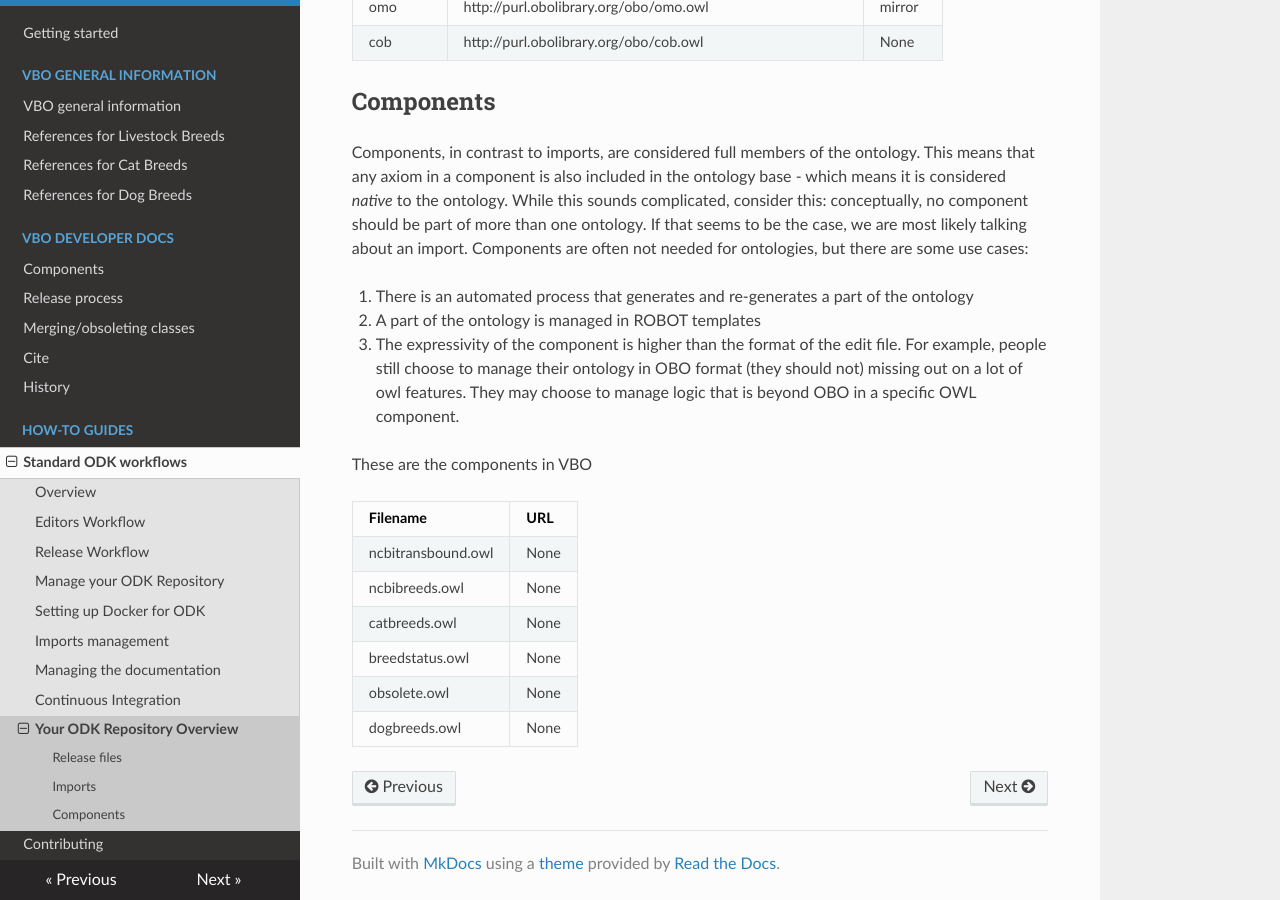
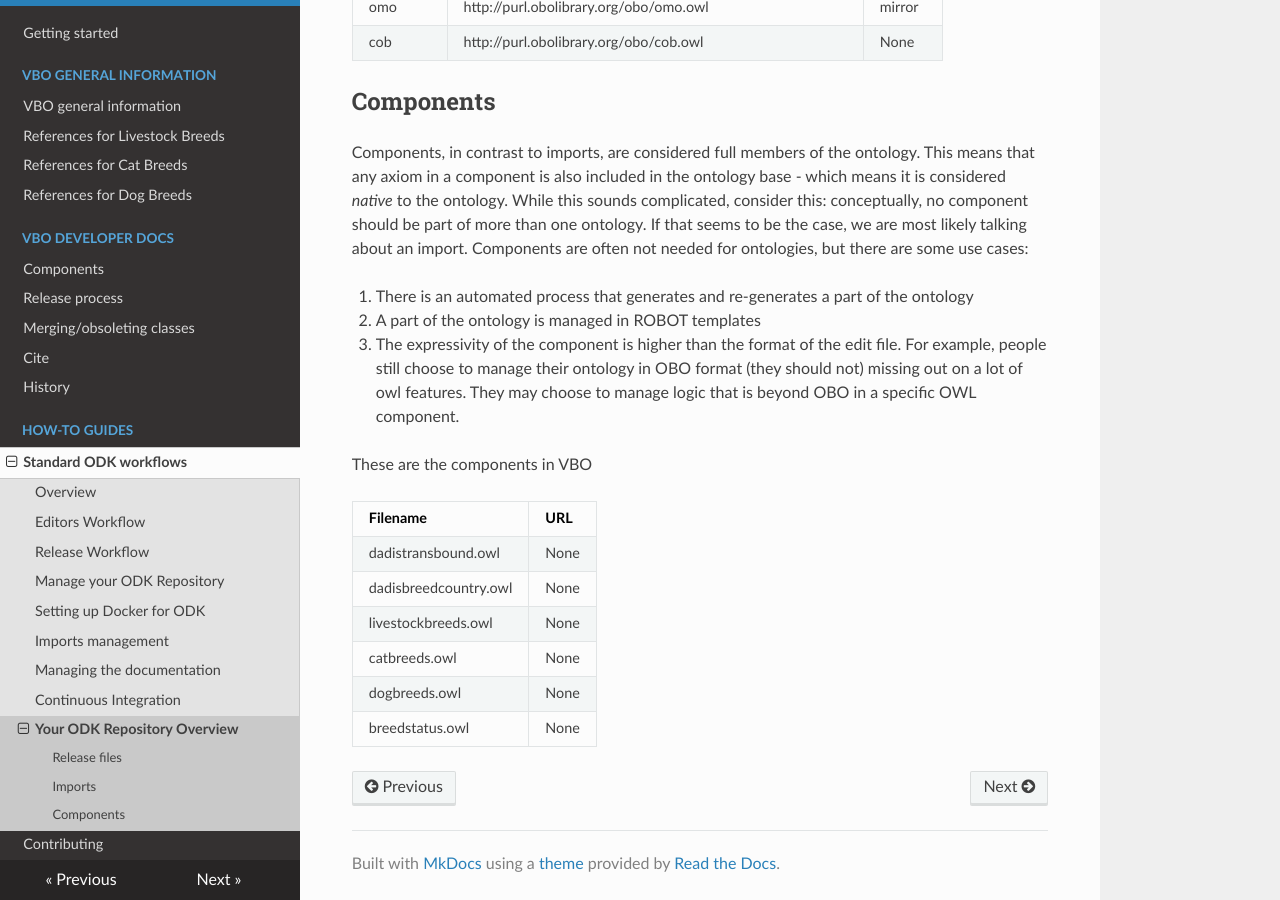
Before and after one commit to monarch-initiative/vertebrate-breed-ontology, an MkDocs documentation site: the page built from docs/odk-workflows/RepositoryFileStructure.md, in a window 1280 px wide and 900 px high, scrolled down 806 px. Built offline with MkDocs 1.6.1, drawn with Linux system fonts in a browser that asks for light colours; nearby versions of some CDN libraries.

Commit message:
updated VBO with new templates
Note that #113 has been given weird errors and some components would not refresh even when using -B.
This PR seems to be cleaner (assuming it passes the checks).

```diff
--- a/docs/odk-workflows/RepositoryFileStructure.md
+++ b/docs/odk-workflows/RepositoryFileStructure.md
@@ -33,9 +33,9 @@ These are the components in VBO
 
 | Filename | URL |
 | -------- | --- |
-| ncbitransbound.owl | None |
-| ncbibreeds.owl | None |
+| dadistransbound.owl | None |
+| dadisbreedcountry.owl | None |
+| livestockbreeds.owl | None |
 | catbreeds.owl | None |
+| dogbreeds.owl | None |
 | breedstatus.owl | None |
-| obsolete.owl | None |
-| dogbreeds.owl | None |
```
Also changed, not shown: src/ontology/vbo-odk.yaml (+4 -4 lines), 17 other files.
